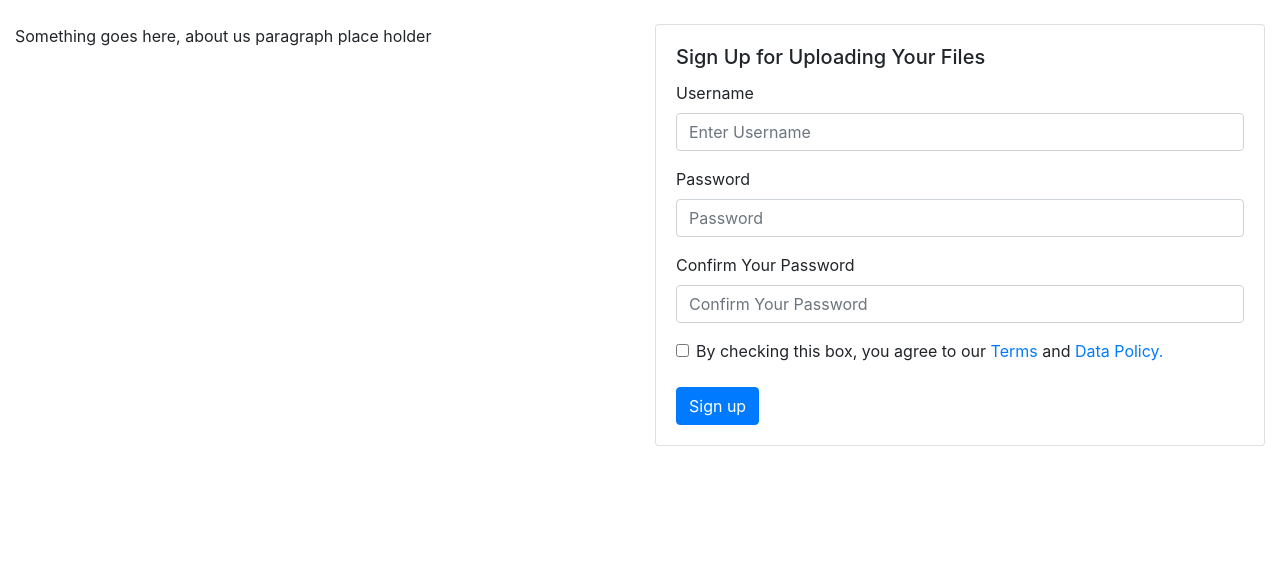
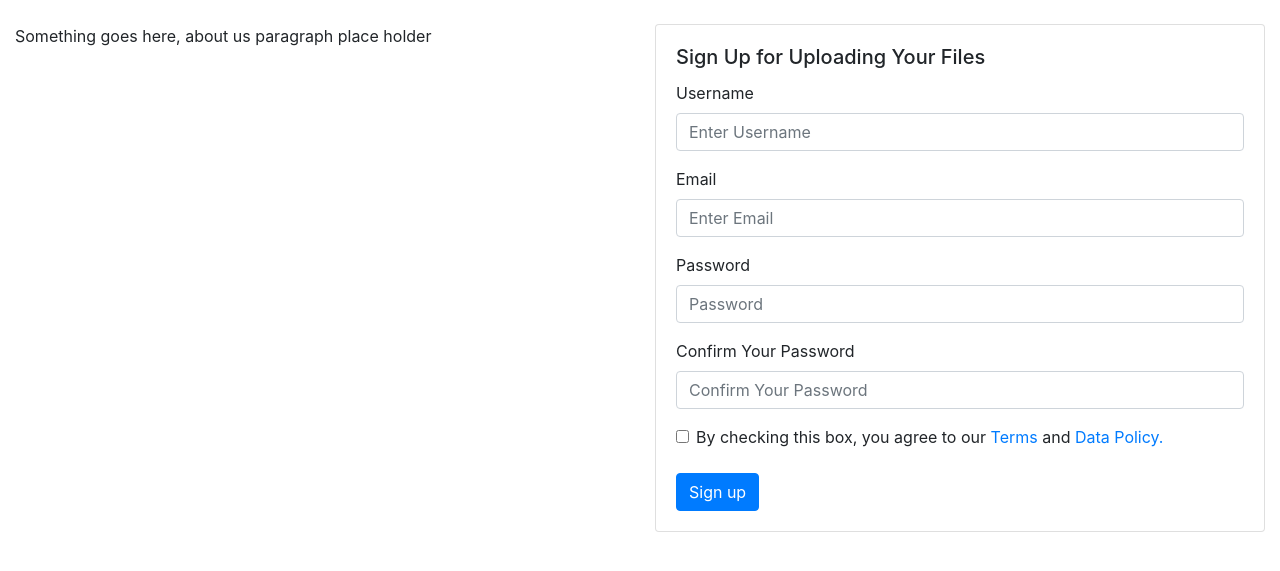
Before and after one commit to Ryan-Oroke/camelCase-project, a Flask app: template templates/register.html in a window 1280 px wide. Shown: the part 61-632 px from the top of the page. Run offline with Flask 2, Linux system fonts and the light colour scheme; the template is opened without the code that fills it, so the values that code supplies are empty; some libraries are stand-ins or nearby versions.

Commit message:
Add collect email in order to reset password

```diff
--- a/templates/register.html
+++ b/templates/register.html
@@ -104,6 +104,10 @@
                         <input type="text" class="form-control" id="username" placeholder="Enter Username" required="required">
                         </div>
                         <div class="form-group">
+                        <label for="email_c">Email</label>
+                        <input type="email" class="form-control" id="email_c" placeholder="Enter Email" required="required">
+                        </div>
+                        <div class="form-group">
                         <label for="thePass1">Password</label>
                         <input type="password" class="form-control" id="thePass1" placeholder="Password" required="required">
                         </div>
```
